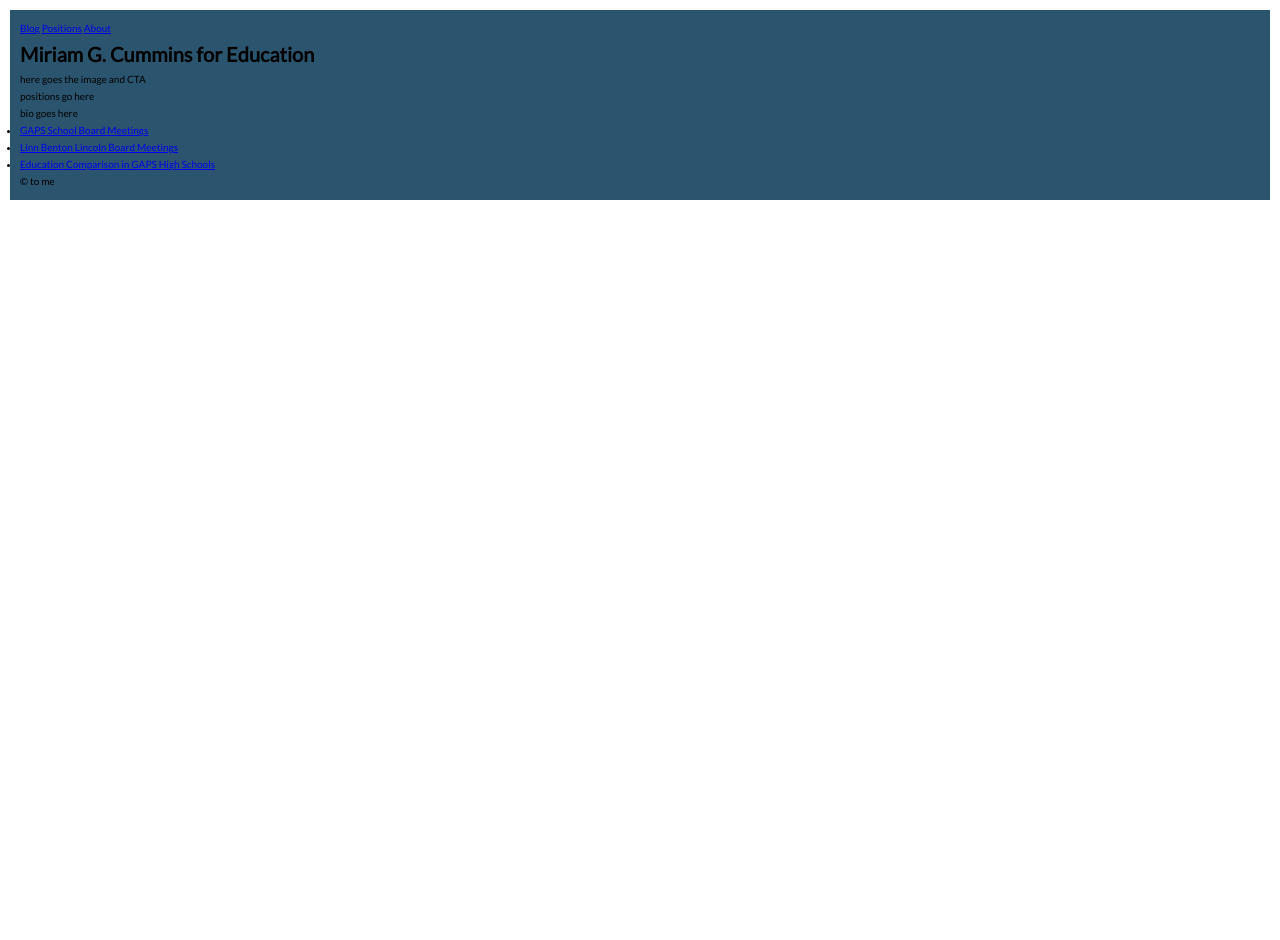
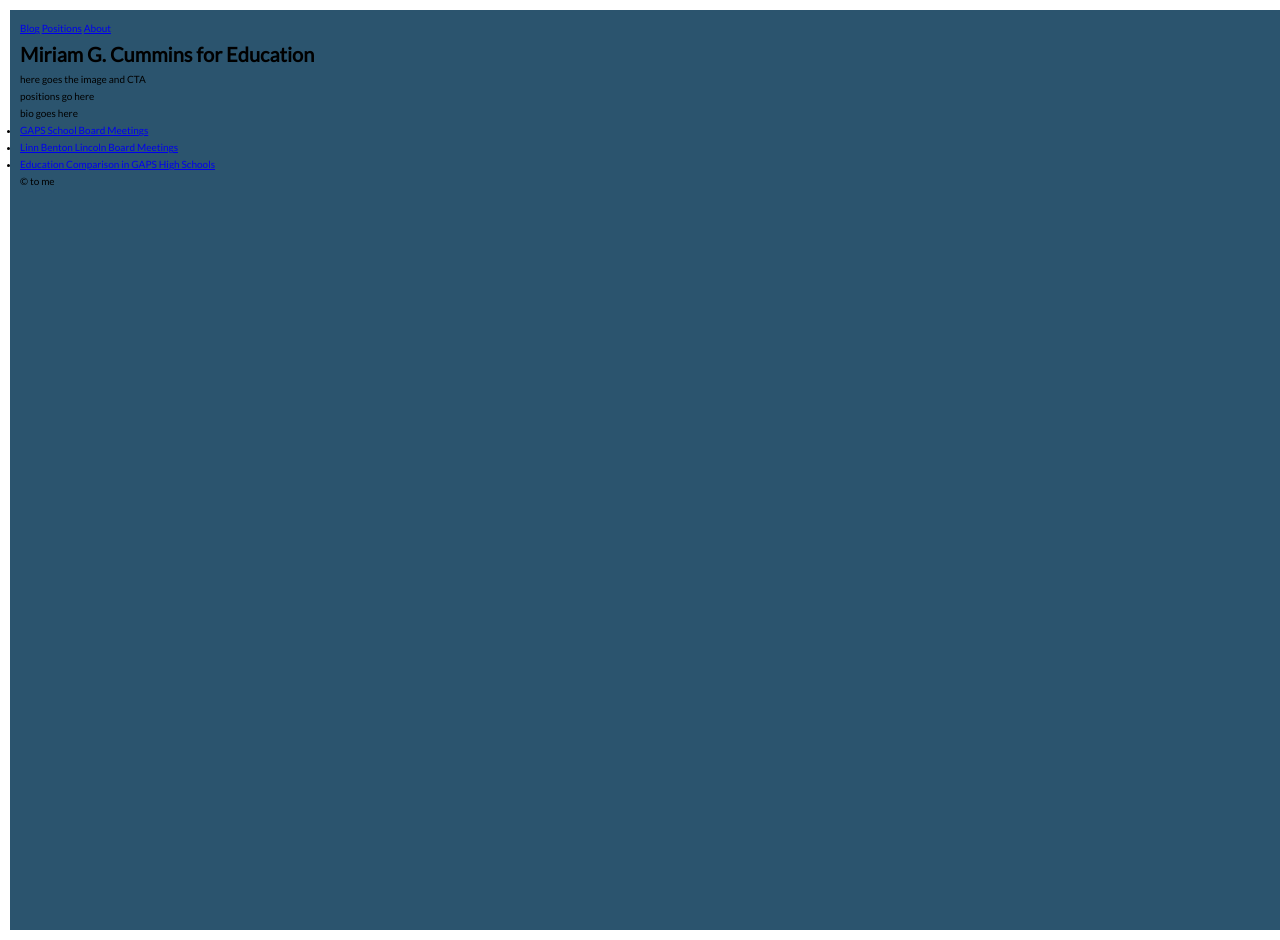
Before and after one commit to colinlancaster/miriamforeducation, a Jekyll site: the page built from index.html, in a window 1280 px wide. Built offline with Jekyll 4.4.1, drawn with Linux system fonts in a browser that asks for light colours; before the commit the page ends 900 px from its top, so only the background shows below that.

Commit message:
more changes

```diff
--- a/_sass/styles.scss
+++ b/_sass/styles.scss
@@ -31,6 +31,8 @@ body {
   background-color: $color-primary;
   margin: 1rem;
   padding: 1rem;
+  height: 100vh;
+  width: 100vw;
 }
 
 // Navigation
--- a/css/styles.comp.css
+++ b/css/styles.comp.css
@@ -15,7 +15,9 @@ body {
   line-height: 1.7;
   background-color: #2B546E;
   margin: 1rem;
-  padding: 1rem; }
+  padding: 1rem;
+  height: 100vh;
+  width: 100vw; }
 
 .nav {
   display: grid; }
--- a/css/styles.concat.css
+++ b/css/styles.concat.css
@@ -15,7 +15,9 @@ body {
   line-height: 1.7;
   background-color: #2B546E;
   margin: 1rem;
-  padding: 1rem; }
+  padding: 1rem;
+  height: 100vh;
+  width: 100vw; }
 
 .nav {
   display: grid; }
--- a/css/styles.css
+++ b/css/styles.css
@@ -1 +1 @@
-*,*::after,*::before{margin:0;padding:0;box-sizing:inherit}html{font-size:62.5%;background-color:white}body{font-family:"Lato", sans-serif;font-weight:400;line-height:1.7;background-color:#2B546E;margin:1rem;padding:1rem}.nav{display:grid}.nav ul li{display:inline-block}
+*,*::after,*::before{margin:0;padding:0;box-sizing:inherit}html{font-size:62.5%;background-color:white}body{font-family:"Lato", sans-serif;font-weight:400;line-height:1.7;background-color:#2B546E;margin:1rem;padding:1rem;height:100vh;width:100vw}.nav{display:grid}.nav ul li{display:inline-block}
--- a/index.html
+++ b/index.html
@@ -29,4 +29,3 @@ layout: default
       </ul>
   </section>
 </body>
-</html>
```
Also changed, not shown: css/styles.prefix.css (+4 -2 lines), blog.html (deleted), 7 other files.
